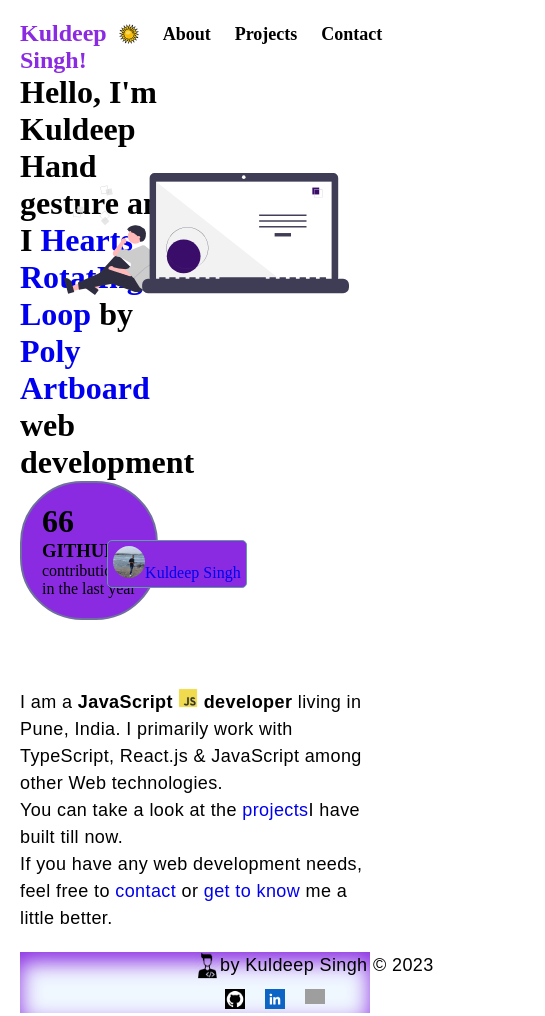
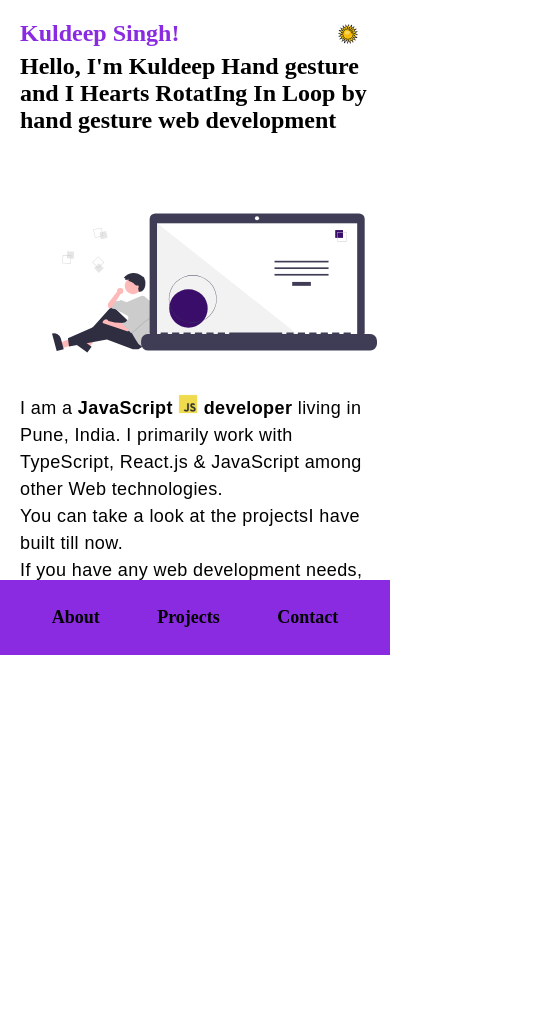
Before and after one commit to kuldeep0753/Portfolio, a plain HTML site: page index.html in a window 390 px wide. Shown: the whole page, 545 px wide, since content can reach past the window. After the commit the page ends 844 px from the top, so only its background shows below. Drawn offline with Linux system fonts and the light colour scheme; grey boxes are pictures that could not be loaded; files whose address does not match are found by name.

Commit message:
portfolio

```diff
--- a/assets/styles/index.css
+++ b/assets/styles/index.css
@@ -2,16 +2,22 @@
   padding: 0;
   margin: 0;
   /* background-color: bisque; */
+  box-sizing: border-box;
 }
 
 body {
   padding: 10px;
   margin: 10px;
+
+    overflow-x: hidden;
+
 }
 
 a {
   text-decoration: none;
+  color: black;
 }
+
 .main-nav {
   display: flex;
 }
@@ -51,13 +57,13 @@ a {
 .coder-image {
   position: relative;
   top: 90px;
-  right: 130px;
+  right: 16px;
 }
 
 .git-info {
   border: 2px solid #6e719c;
   border-radius: 62px;
-  width: 94px;
+  width: 125px;
   padding: 20px;
   margin-bottom: 20px;
   background: blueviolet;
@@ -92,7 +98,10 @@ p {
 footer {
   background: aliceblue;
   box-shadow: 0px 10px 21px blueviolet inset;
-margin-top: 20px;
+/* margin-top: 20px; */
+position: fixed;
+    bottom: 0;
+    width: 100%;
 }
 
 footer > div {
@@ -114,3 +123,135 @@ footer > div {
 
 .text-detail {
 }
+/*
+h1,p{
+  margin: 0;
+} */
+
+
+/* Media Queries for mobile view */
+@media only screen and (max-width: 768px) {
+
+  body {
+    padding: 10px;
+    margin: 10px;
+  }
+
+
+  .main-nav {
+    display: flex;
+  }
+
+  .author {
+    margin-right: auto;
+    font-size: 1.5rem;
+    color: blueviolet;
+  }
+
+  .nav-bar {
+    display: flex;
+  }
+
+  .gap {
+    margin-left: 10px;
+    padding-top: 0.25rem;
+    padding-bottom: 0.25rem;
+    margin-left: 0.75rem;
+    margin-right: 0.75rem;
+    padding-top: 0.25rem;
+    padding-bottom: 0.25rem;
+    margin-left: 0.75rem;
+    margin-right: 0.75rem;
+
+    font-size: 1.125rem;
+
+    color: black;
+    font-weight: 600;
+  }
+
+  .links{
+    position: fixed;
+    top: 580px;
+    right: 0px;
+    /* border: 2px solid black; */
+    padding: 23px;
+    width: 100%;
+    background: blueviolet;
+    max-width: 100%;
+    display: flex;
+    justify-content: space-around;
+}
+
+
+  /* Main */
+  .jumbotron {
+    display: flex;
+    flex-direction: column;
+    font-size: 12px;
+  }
+
+  .coder-image {
+    position: relative;
+    top: 21px;
+    left: 32px;
+  }
+  .coder-image>img {
+    height: 256px;
+
+  }
+
+  .text-detail{
+    margin-bottom: 60px;
+
+  }
+
+  .git-info {
+    /* border: 2px solid #6e719c;
+    border-radius: 62px;
+    width: 94px;
+    padding: 20px;
+    margin-bottom: 20px;
+    background: blueviolet; */
+    display: none;
+  }
+
+  .git-link {
+    display: none;
+  }
+
+
+  p {
+    /* font-size: 18px;
+    font-weight: 300;
+    font-family: Ubuntu, sans-serif;
+    letter-spacing: 0.4px;
+    line-height: 27px; */
+  }
+  /* Footer */
+  footer {
+    /* background: aliceblue;
+    box-shadow: 0px 10px 21px blueviolet inset;
+  margin-top: 20px;
+  position: fixed;
+      bottom: 0;
+      width: 100%; */
+      display: none;
+  }
+
+  footer > div {
+    position: relative;
+    left: 50%;
+    margin-bottom: 10px;
+  }
+
+  .copyright {
+    display: flex;
+  }
+
+  .contact-details {
+    display: flex;
+    justify-content: space-between;
+    width: 100px;
+    padding-left: 30px;
+  }
+}
--- a/index.html
+++ b/index.html
@@ -11,9 +11,12 @@
       <h1 class="author">Kuldeep Singh!</h1>
       <nav class="nav-bar">
         <div class="mode gap"><img src="./assets//images//sun.png" alt="day/night" width="20" /></div>
-        <a href="./about.html" class="gap">About</a>
-        <a href="./projects.html" class="gap">Projects</a>
-        <a href="./contact.html" class="gap">Contact</a>
+        <div class="links">
+          <a href="./about.html" class="gap">About</a>
+          <a href="./projects.html" class="gap">Projects</a>
+          <a href="./contact.html" class="gap">Contact</a>
+        </div>
+
       </nav>
     </header>
 
@@ -25,7 +28,7 @@
             Hello, I'm Kuldeep <span>Hand gesture</span> and I
             <span><a href="https://iconscout.com/lottie-animations/hearts" class="text-underline font-size-sm" target="_blank">Hearts
               RotatIng In Loop</a> by <a href="https://iconscout.com/contributors/polyartboard" class="text-underline font-size-sm"
-              target="_blank">Poly Artboard</a></span> web development
+              target="_blank">hand gesture</a></span> web development
           </h1>
           <div class="git-info">
             <h1>66</h1>
@@ -45,7 +48,7 @@
           </div>
         </div>
         <div class="coder-image">
-          <img src="./assets/images/coder.svg" width="285" height="140"  alt="not load" />
+          <img src="./assets/images/coder.svg" width="325" height="140"  alt="not load" />
         </div>
       </div>
 
```
